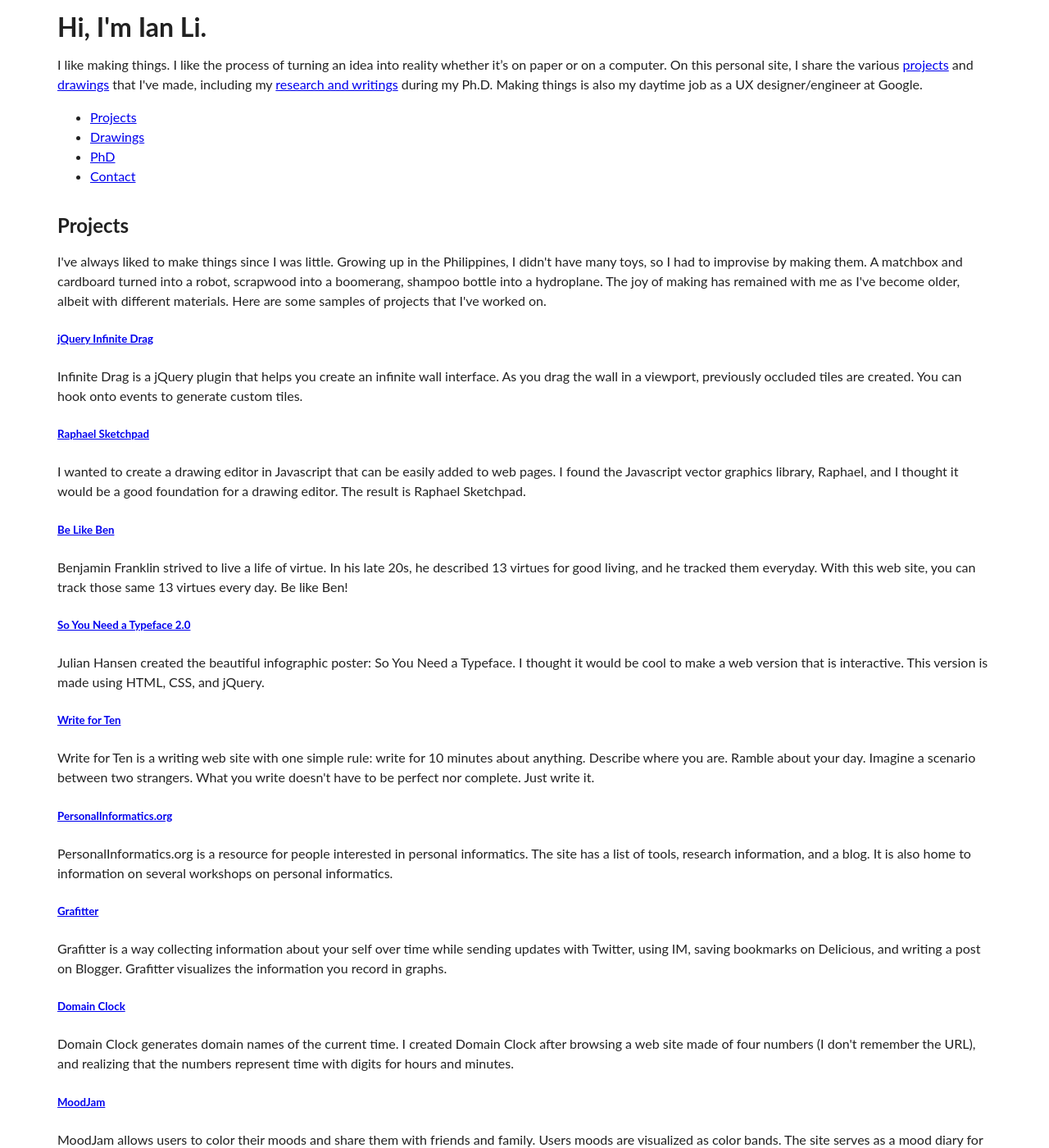
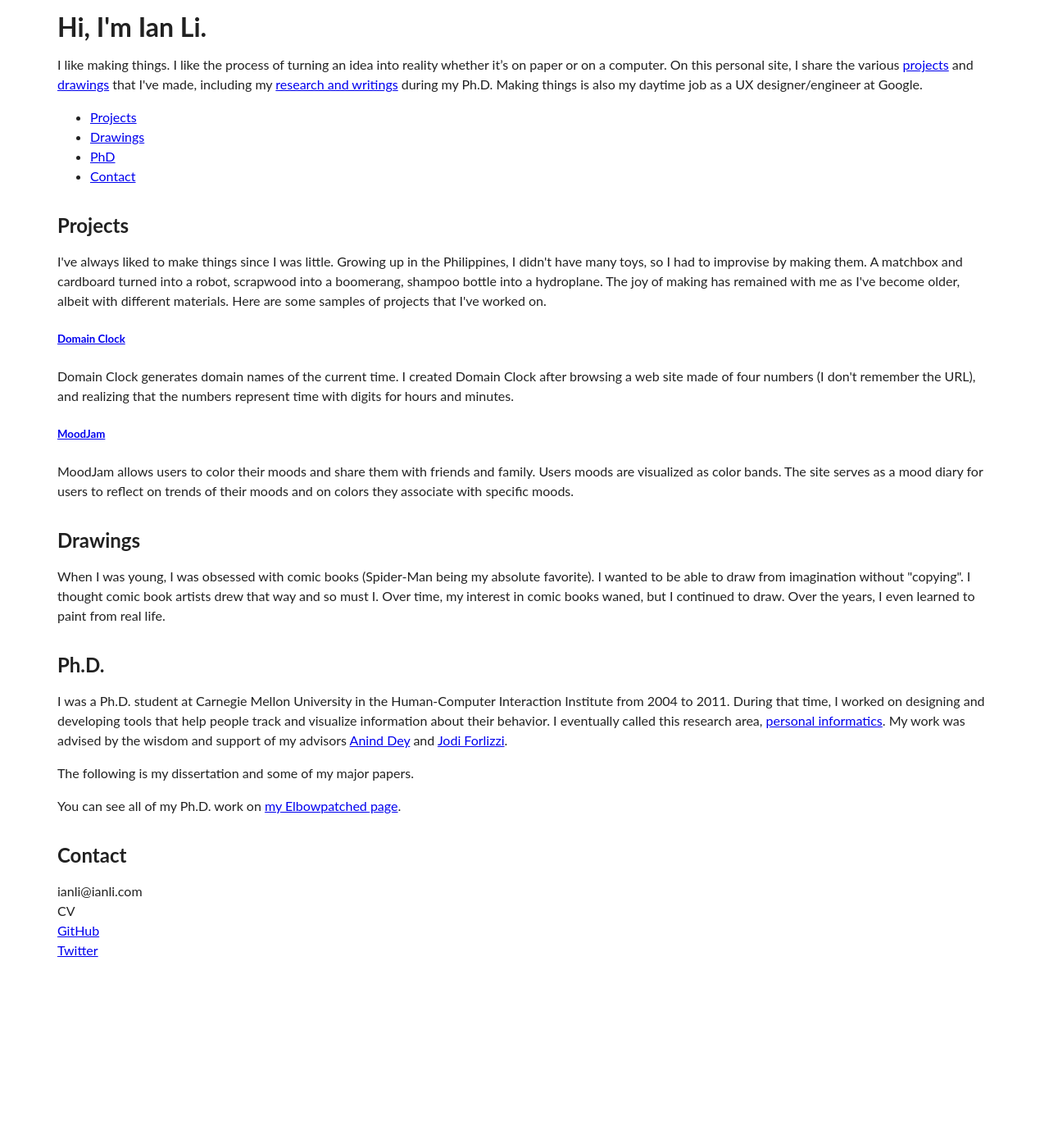
Before and after one commit to ianli/ianli.com, a Jekyll site: the page built from index.html, in a window 1280 px wide and 1400 px high. Shown: the whole window at 82% size. Built offline with Jekyll 4.4.1, drawn with Linux system fonts in a browser that asks for light colours.

Commit message:
Add check whether project page is empty

```diff
--- a/index.html
+++ b/index.html
@@ -59,6 +59,7 @@
 
       {% assign projects_by_date = (site.projects | sort: 'date') | reverse %}
       {% for project in projects_by_date %}
+        {% if project.content != "" %}
           <h5>
             <a href={{ project.url }}>{{ project.title }}</a>
           </h5>
@@ -66,6 +67,7 @@
           <p>
             {{ project.short }}
           </p>
+        {% endif %}
       {% endfor %}
 
     </div>
```
Lines whose indentation alone changed are shown as unchanged.
